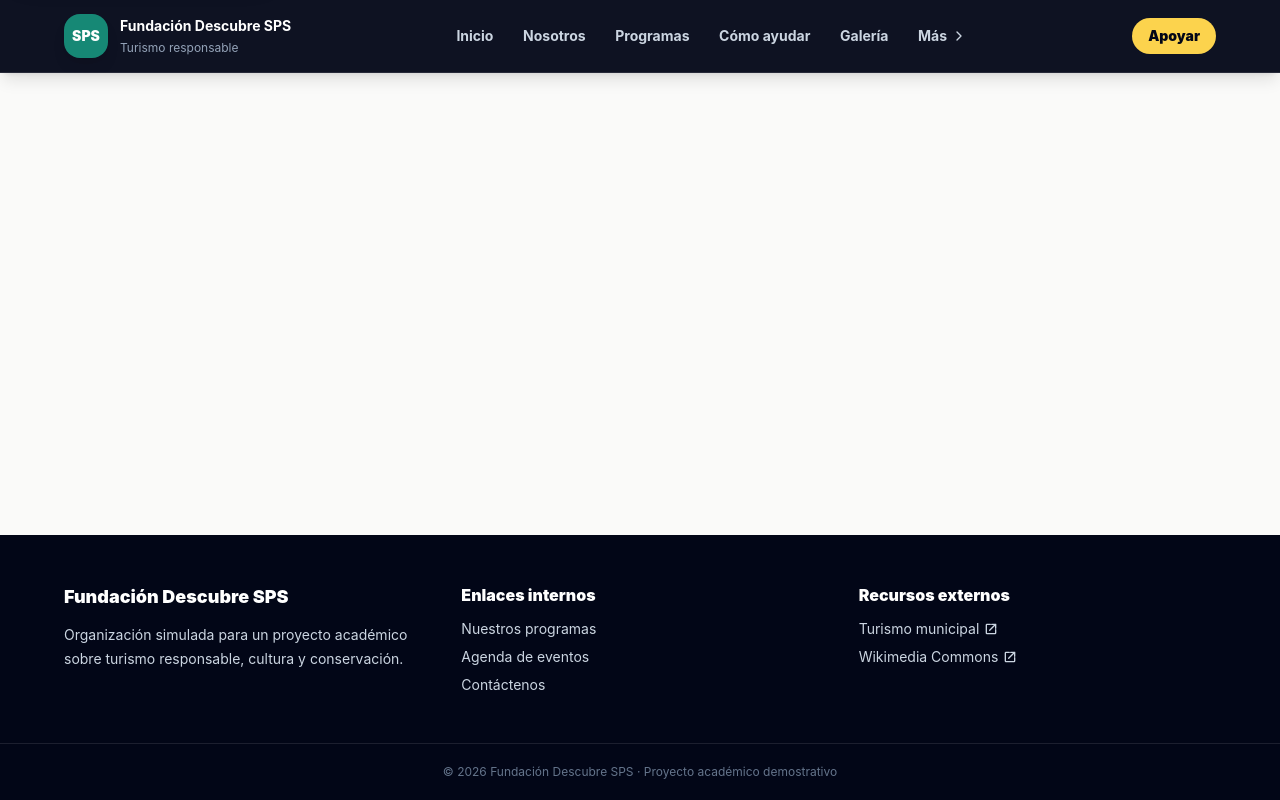
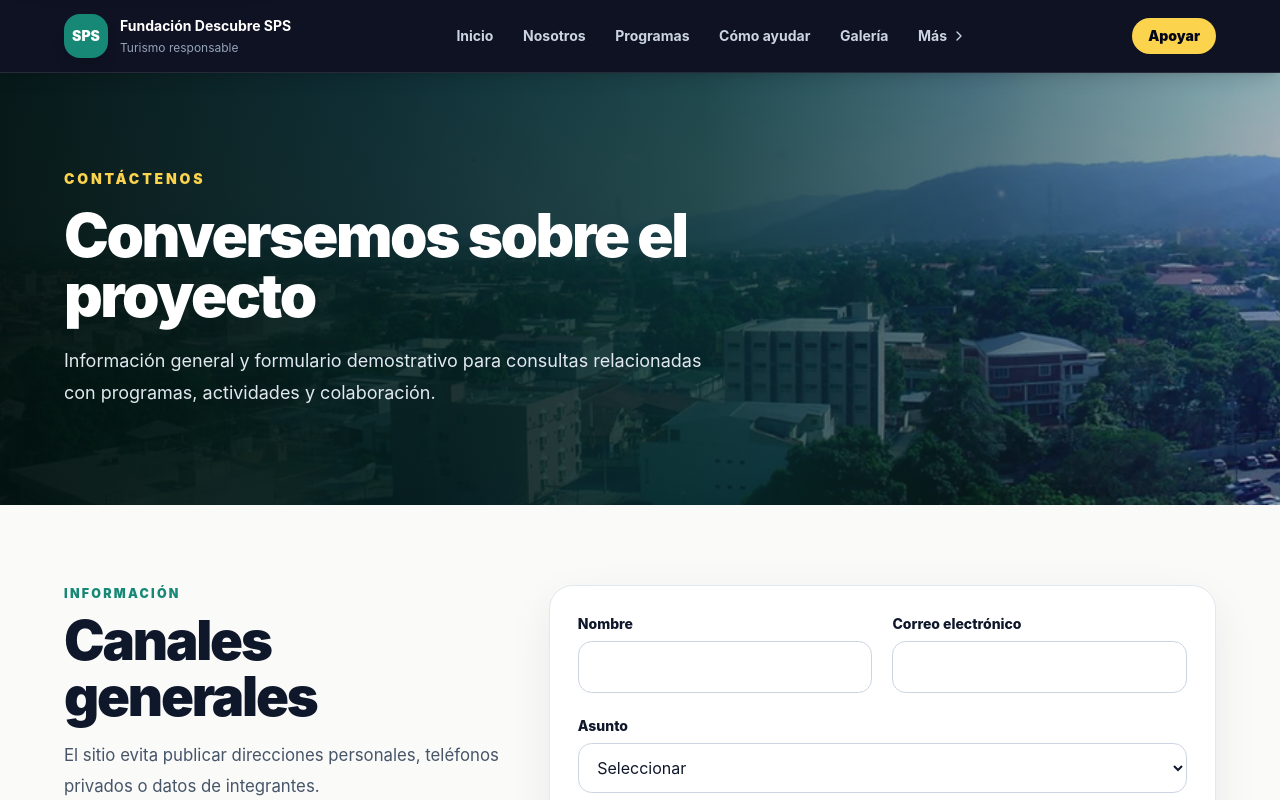
Before and after one commit to JMoncada04/fundacion-descubre-sps, a React (Vite) app: page /contacto in a window 1280 px wide. Shown: the top 800 px of the page. Built offline with nearby package versions, Linux system fonts and the light colour scheme.

Commit message:
Componetens

```diff
--- /dev/null
+++ b/src/components/FormField.jsx
@@ -0,0 +1,10 @@
+export default function FormField({ label, name, error, children, hint }) {
+  return (
+    <div>
+      <label className="field-label" htmlFor={name}>{label}</label>
+      {children}
+      {hint ? <p className="mt-2 text-xs leading-5 text-slate-500">{hint}</p> : null}
+      {error ? <p className="field-error" role="alert">{error}</p> : null}
+    </div>
+  )
+}
--- /dev/null
+++ b/src/components/PageHero.jsx
@@ -0,0 +1,18 @@
+import { imagePath } from '../data/siteData'
+
+export default function PageHero({ kicker, title, description, image = 'panorama-sps.webp', children }) {
+  return (
+    <section className="relative isolate overflow-hidden bg-sps-950 text-white">
+      <img className="hero-image" src={imagePath(image)} alt="" aria-hidden="true" />
+      <div className="hero-overlay" aria-hidden="true" />
+      <div className="container-page relative py-20 sm:py-24">
+        <div className="max-w-3xl">
+          <p className="text-sm font-black uppercase tracking-[0.2em] text-amber-300">{kicker}</p>
+          <h1 className="mt-4 text-4xl font-black leading-tight tracking-[-0.04em] sm:text-6xl">{title}</h1>
+          <p className="mt-5 max-w-2xl text-lg leading-8 text-slate-200">{description}</p>
+          {children ? <div className="mt-8 flex flex-wrap gap-3">{children}</div> : null}
+        </div>
+      </div>
+    </section>
+  )
+}
```
Also changed, not shown: src/App.jsx (+11 -8 lines).
